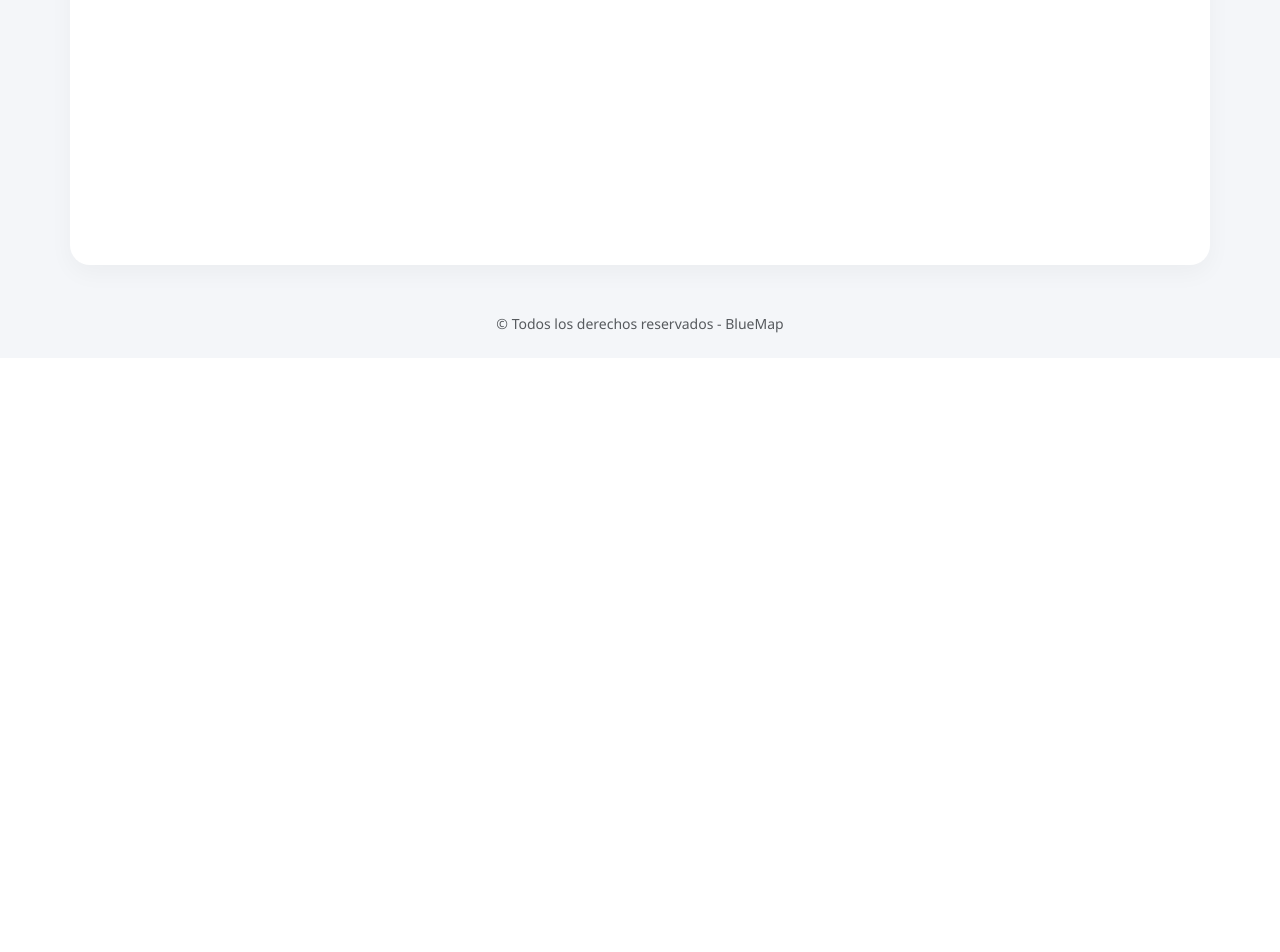
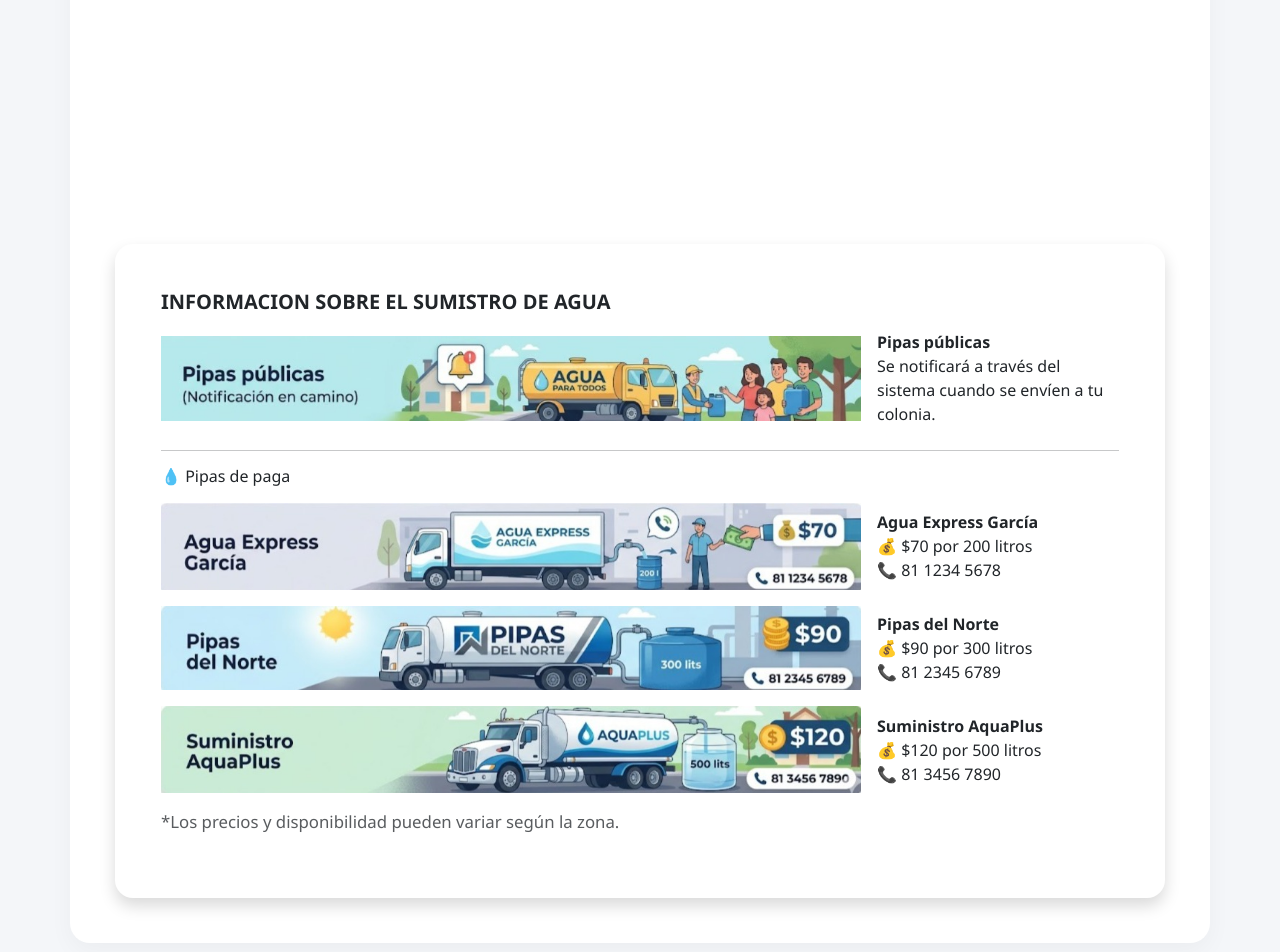
Before and after one commit to karolin02/BlueMap, a Flask app: page /mapa in a window 1280 px wide. Shown: the part 1011-1963 px from the top of the page. Before the commit the page ends 1344 px from the top, so only its background shows below. Run offline with Flask 3, Linux system fonts and the light colour scheme; a user stored in the database is signed in; data comes from the database, SQL or seed files in the repository; some libraries are stand-ins or nearby versions.

Commit message:
V6 Mejora

```diff
--- a/app.py
+++ b/app.py
@@ -114,6 +114,11 @@ def mapa():
     if 'usuario_id' not in session:
         flash("Debes iniciar sesión.", "warning")
         return redirect(url_for('login'))
+    # 👑 ADMIN: acceso total
+    if session.get('rol') == 'admin':
+        return render_template("mapa.html")
+
+    # 👤 USUARIO: restringido por municipio
 
     if session.get('municipio', '').lower().replace("í", "i") != "garcia":
         return "Acceso restringido"
--- a/templates/mapa.html
+++ b/templates/mapa.html
@@ -335,4 +335,56 @@ function buscar() {
 src="https://maps.googleapis.com/maps/api/js?key=AIzaSyD_1FVBa4Puss5MxDWFGuKXT1ONG738UGo&libraries=maps">
 </script>
 
+<div class="card mt-4 shadow">
+    <div class="card-body">
+        <h5 class="card-title mb-3"><strong>INFORMACION SOBRE EL SUMISTRO DE AGUA</strong></h5>
+
+        <!-- PIPAS PUBLICAS -->
+        <div class="d-flex align-items-center mb-4">
+            <img src="/static/img/publica.jpeg" width="700" class="me-3">
+            <div>
+                <strong>Pipas públicas</strong><br>
+                Se notificará a través del sistema cuando se envíen a tu colonia.
+            </div>
+        </div>
+
+        <hr>
+
+        <h6 class="mb-3">💧 Pipas de paga</h6>
+
+        <!-- PROVEEDOR 1 -->
+        <div class="d-flex align-items-center mb-3">
+            <img src="/static/img/pipa3.jpeg" width="700" class="me-3">
+            <div>
+                <strong>Agua Express García</strong><br>
+                💰 $70 por 200 litros<br>
+                📞 81 1234 5678
+            </div>
+        </div>
+
+        <!-- PROVEEDOR 2 -->
+        <div class="d-flex align-items-center mb-3">
+            <img src="/static/img/pipa2.jpeg" width="700" class="me-3">
+            <div>
+                <strong>Pipas del Norte</strong><br>
+                💰 $90 por 300 litros<br>
+                📞 81 2345 6789
+            </div>
+        </div>
+
+        <!-- PROVEEDOR 3 -->
+        <div class="d-flex align-items-center">
+            <img src="/static/img/pipa1.jpeg" width="700" class="me-3">
+            <div>
+                <strong>Suministro AquaPlus</strong><br>
+                💰 $120 por 500 litros<br>
+                📞 81 3456 7890
+            </div>
+        </div>
+
+        <p class="text-muted mt-3">
+            *Los precios y disponibilidad pueden variar según la zona.
+        </p>
+    </div>
+</div>
 {% endblock %}
```
Also changed, not shown: static/img/pipa1.jpeg (added), static/img/pipa2.jpeg (added), static/img/pipa3.jpeg (added), static/img/publica.jpeg (added).
